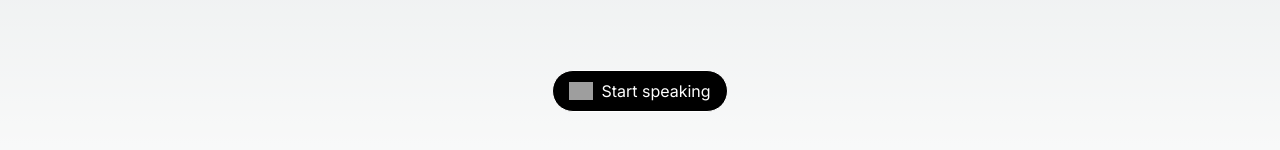
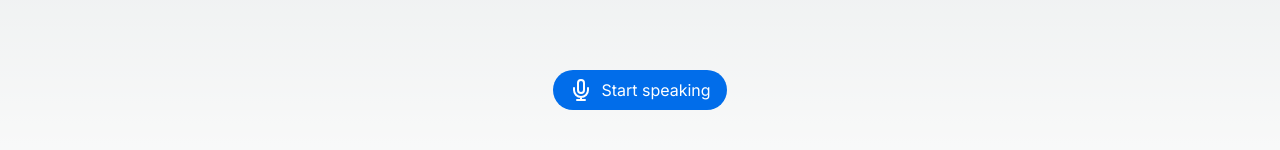
Before and after one commit to fionaharia/my-project, a Next.js app: page / in a window 1280 px wide. Shown: the part 518-668 px from the top of the page. Built offline with nearby package versions, Linux system fonts and the light colour scheme; grey boxes are pictures that could not be loaded.

Commit message:
button ui

```diff
--- a/components/MicPanel.tsx
+++ b/components/MicPanel.tsx
@@ -4,6 +4,8 @@ import Image from 'next/image';
 import 'regenerator-runtime/runtime';
 import SpeechRecognition, { useSpeechRecognition } from 'react-speech-recognition';
 import SpeechtoText from './SpeechtoText';
+import Ear from '@/icons/Ear';
+import Mic from '@/icons/Mic';
 
 type MicPanelProps = {
   handleVideoClick: () => void;
@@ -78,18 +80,14 @@ const MicPanel: React.FC<MicPanelProps> = ({ handleVideoClick, onBulbClick }) =>
       {message && <p className="message">{message}</p>}
       <div className="flex flex-row justify-center items-center space-x-24">
         <button
-          className={`flex items-center space-x-2 py-2 px-4 rounded-full border cursor-pointer transition-colors duration-300
-          ${isListening ? 'bg-white text-black border-black' : 'bg-black text-white border-white'}
-          hover:${isListening ? 'bg-gray-100' : 'bg-gray-800'}`}
+          className={`text-white flex items-center space-x-2 py-2 px-4 rounded-full cursor-pointer transition-colors duration-300
+          ${isListening ? ' bg-green-500' : 'bg-[#016dea]'}
+          hover:${isListening ? 'shadow-[0_0_15px_0_rgba(34,197,94,0.5)]' : 'shadow-[0_0_15px_0_rgba(1,109,234,0.5)]'}`}
           onClick={handleMicClick}
         >
-          <Image
-            src={isListening ? "/ear.svg" : "/microphone.svg"}
-            alt={isListening ? "ear" : "microphone"}
-            width={24}
-            height={24}
-            priority
-          />
+          {isListening ?
+            <Ear width={24} height={24}/> : <Mic width={24} height={24}/>
+          }
           <span>{isListening ? 'Listening...' : 'Start speaking'}</span>
         </button>
       </div>
--- /dev/null
+++ b/icons/Mic.tsx
@@ -0,0 +1,22 @@
+import * as React from "react"
+import { SVGProps } from "react"
+
+const Mic = (props: SVGProps<SVGSVGElement>) => (
+  <svg
+    xmlns="http://www.w3.org/2000/svg"
+    width={props.width || 800}
+    height={props.height || 800}
+    fill="none"
+    viewBox="0 0 24 24"
+    {...props}
+  >
+    <path
+      stroke="#fff"
+      strokeLinecap="round"
+      strokeLinejoin="round"
+      strokeWidth={2}
+      d="M19 10v2a7 7 0 0 1-7 7m-7-9v2a7 7 0 0 0 7 7m0 0v3m-4 0h8m-4-7a3 3 0 0 1-3-3V5a3 3 0 1 1 6 0v7a3 3 0 0 1-3 3Z"
+    />
+  </svg>
+)
+export default Mic
```
Also changed, not shown: icons/Ear.tsx (added, +25 -0 lines).
